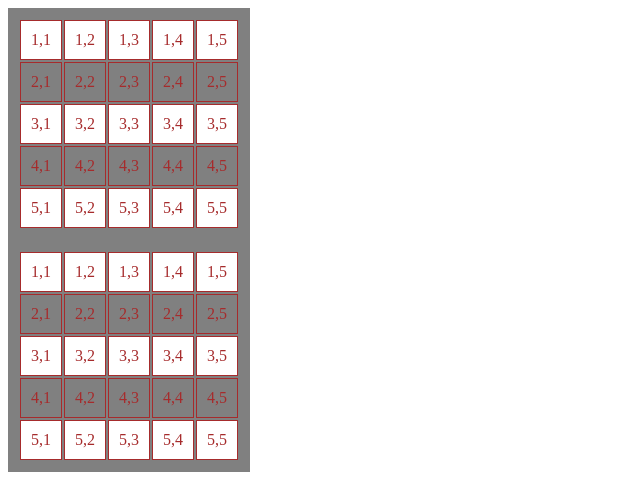
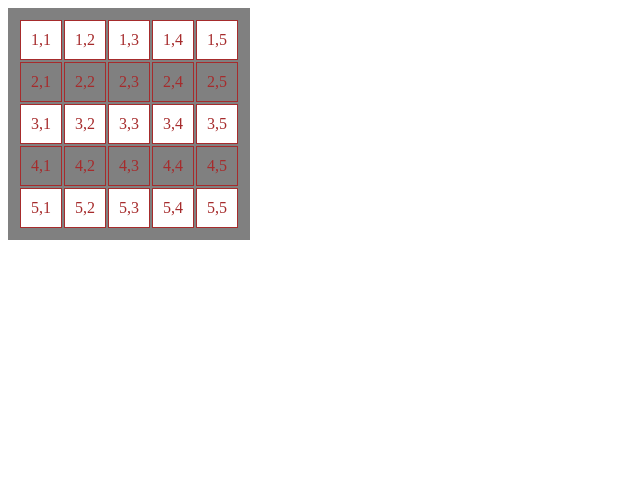
Before and after one commit to dezssvk/PHP-Basics, a PHP site: page /latihantabel.php in a window 1280 px wide. Shown: the part 818-1298 px from the top of the page, without its empty margins (0-640 px from the left). After the commit the page ends 1058 px from the top, so only its background shows below. Run offline with PHP 8.4, Linux system fonts and the light colour scheme.

Commit message:
mengubah file pada folder pertemuan 3

```diff
--- a/pertemuan 3/latihantabel.php
+++ b/pertemuan 3/latihantabel.php
@@ -62,20 +62,5 @@
             </tr>
         <?php $kolom++; endwhile; ?>
         </table>
-
-    <table class="tabel-if">
-        <?php $kolom=1; while($kolom <=5) : ?>
-            <?php if($kolom % 2 == 1) : ?>
-                <tr class="warna-baris">
-            <?php else : ?>
-                <tr>
-            <?php endif; ?>
-                <?php $baris=1; while($baris <=5) : ?>
-                    <td><?= "$kolom,$baris" ?></td>
-                <?php $baris++; endwhile; ?>
-            </tr>
-        <?php $kolom++; endwhile; ?>
-    </table>
-
 </body>
 </html>
```
